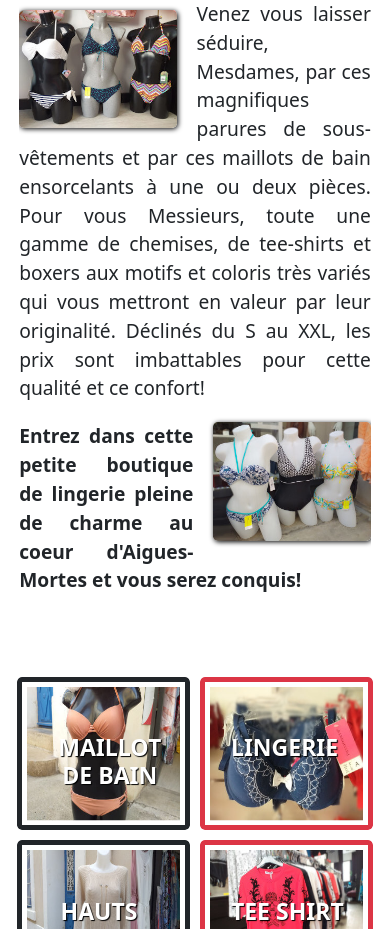
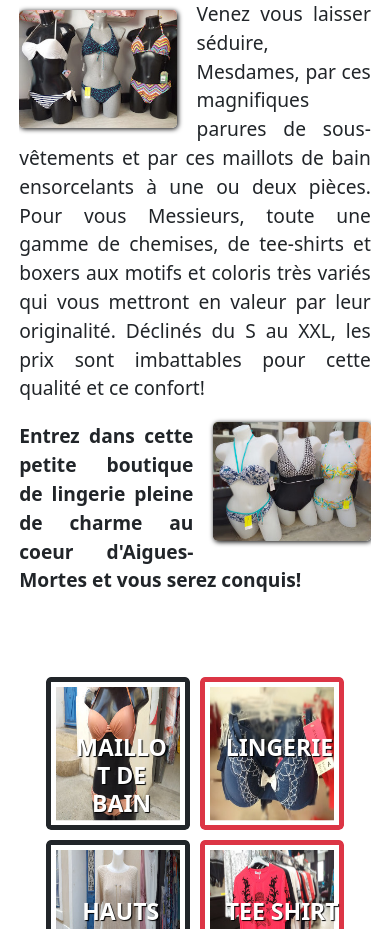
Before and after one commit to Chaplin16/NuitDeFolie, a plain HTML site: page index.html in a window 390 px wide. Shown: the part 171-1100 px from the top of the page. Drawn offline with nearby package versions, Linux system fonts and the light colour scheme.

Commit message:
responsive 320

```diff
--- a/index.html
+++ b/index.html
@@ -112,11 +112,11 @@
         <!-- 6 link-images man and woman -->
                 <div class="d-flex flex-wrap mt-5 link">
                     <a class="card photo overflow-hidden rounded text-white m-1" href="women.html#swimsuit">
-                        <img class="p-1 border border-5 border-dark rounded" src="images/dummy-swimsuit-beige.jpeg" alt="">
+                        <img class="p-1 border border-5 border-dark rounded" src="images/dummy-swimsuit-beige.jpeg" alt="mannequins portant des bikinis à la boutique Nuit de Folie dans Aigues mortes">
                         <h2 class="position-absolute card-title1 fw-bolder text-center">MAILLOT DE BAIN</h2>
                     </a>
                     <a class="card photo overflow-hidden rounded text-white m-1" href="women.html#underwear">
-                        <img class="p-1 border border-5 border-danger rounded" src="images/brassiere-blue-dark.jpeg" alt="">
+                        <img class="p-1 border border-5 border-danger rounded" src="images/brassiere-blue-dark.jpeg" alt="mannequins portant des maillots de bain chez Nuit de Folie à Aigues mortes">
                         <h2 class="position-absolute  card-title fw-bolder text-center color" id="shirtWomen">LINGERIE</h2>
                     </a>
                     <a class="card photo overflow-hidden rounded text-white m-1" href="women.html#sweat">
--- a/style.scss
+++ b/style.scss
@@ -159,7 +159,7 @@ footer{
 @media all and (max-width:400px){
     .card {
         img{
-            width: 9rem!important;
+            width: 7.5rem!important;
         }
         h2{
             font-size: 1.2rem;
@@ -168,11 +168,6 @@ footer{
 }
 
 @media all and (max-width:350px){
-    .card {
-        img{
-            width: 7.5rem!important;
-        }
-    }
     .logo{
         font-size: 1rem!important;
     }
```
Also changed, not shown: style.css, 1 other file.
